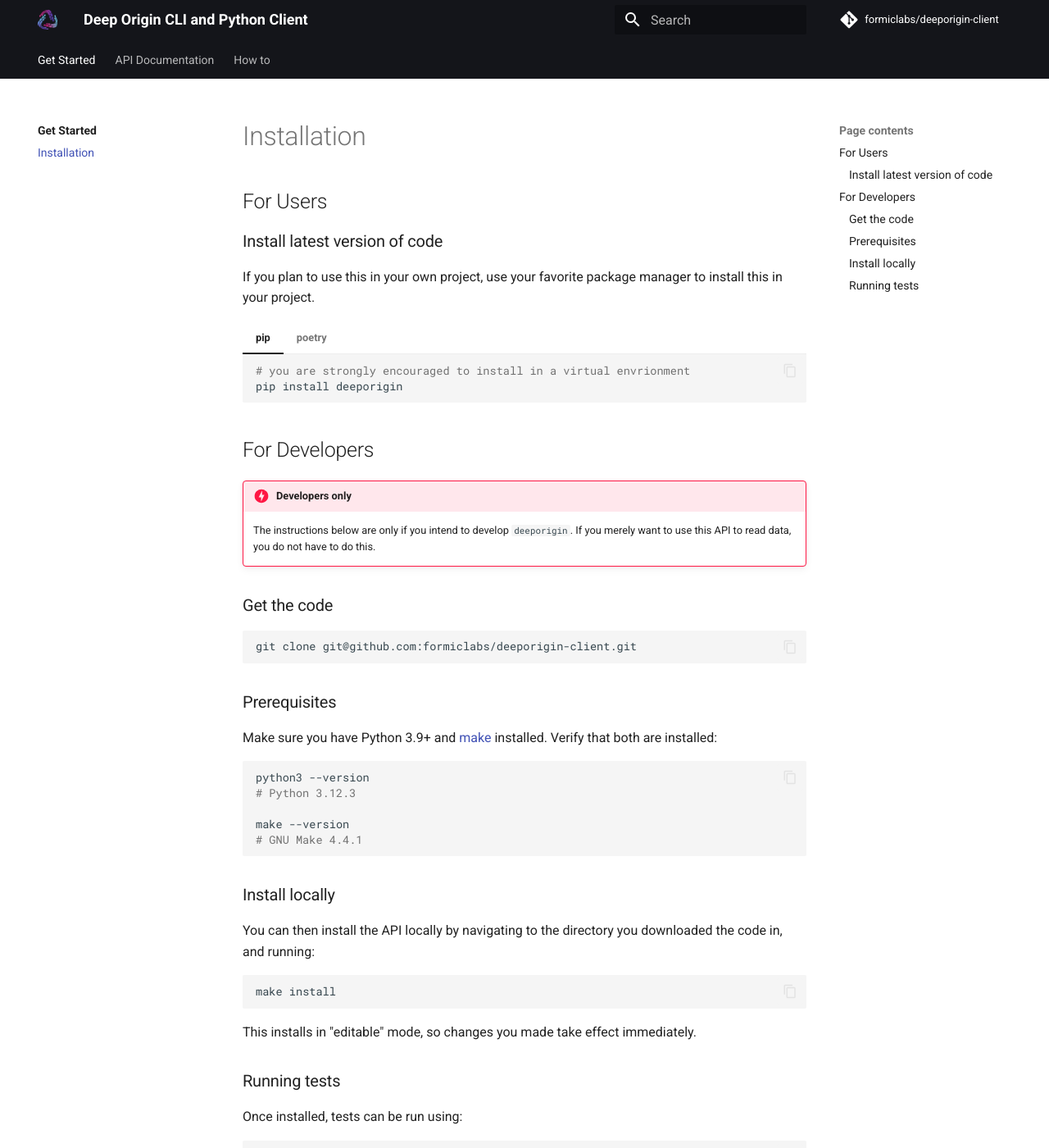
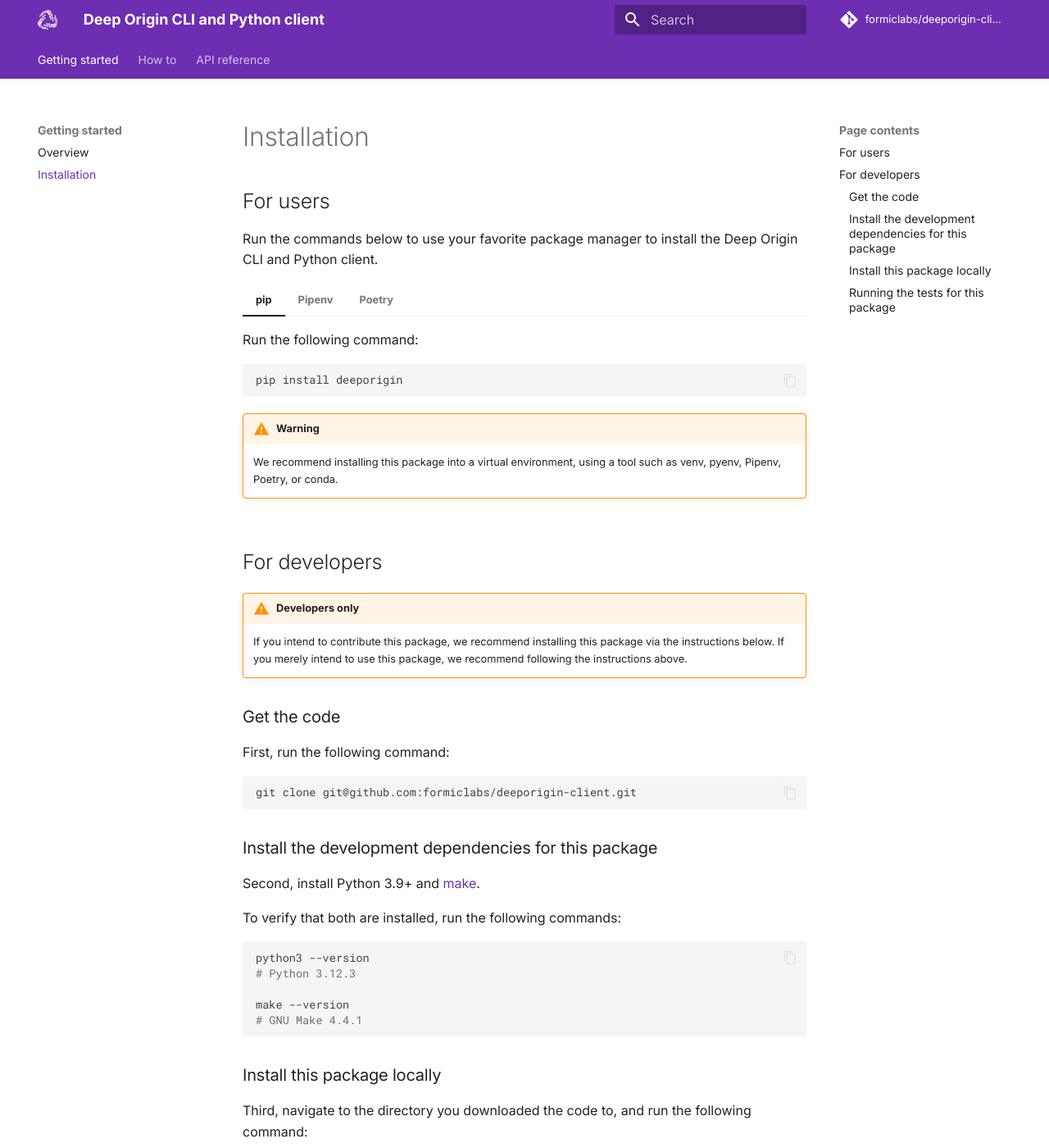
Before and after one commit to deeporiginbio/deeporigin-client, an MkDocs documentation site: the page built from docs/install.md, in a window 1280 px wide and 1400 px high. Shown: the whole window at 82% size. Built offline with MkDocs 1.6.1 and Material for MkDocs 9.7.7, drawn with Linux system fonts in a browser that asks for light colours; comment, search, counter and statistics services are not loaded; some of the changed text lies outside the part shown.

Commit message:
feat(docs): refined documentation (#17)
Co-authored-by: Srinivas Gorur-Shandilya <code@srinivas.gs>

````diff
--- a/docs/install.md
+++ b/docs/install.md
@@ -1,47 +1,52 @@
-
 # Installation
 
-## For Users
+## For users
 
-### Install latest version of code
-
-If you plan to use this in your own project, use your
-favorite package manager to install this in your project.
-
-
+Run the commands below to use your favorite package manager to install the Deep Origin CLI and Python client.
 
 === "pip"
 
+    Run the following command:
+
     ```bash
-    # you are strongly encouraged to install in a virtual envrionment
     pip install deeporigin
     ```
 
-=== "poetry"
+    !!! warning
+        We recommend installing this package into a virtual environment, using a tool such as venv, pyenv, Pipenv, Poetry, or conda.
 
+=== "Pipenv"
+    Run the following command:
+
+    ```bash
+    pipenv install deeporigin
+    ```
+
+=== "Poetry"
+    Run the following command:
 
     ```bash
     poetry add deeporigin
     ```
 
+## For developers
 
-
-## For Developers
-
-!!! danger "Developers only"
-    The instructions below are only if you intend to develop `deeporigin`. If you merely want to use this API to read data, you do not have to do this.
+!!! warning "Developers only"
+    If you intend to contribute this package, we recommend installing this package via the instructions below. If you merely intend to use this package, we recommend following the instructions above.
 
 ### Get the code
 
+First, run the following command:
 ```bash
 git clone git@github.com:formiclabs/deeporigin-client.git
 ```
 
-### Prerequisites
+### Install the development dependencies for this package
 
-Make sure you have Python 3.9+ and
-[make](https://www.gnu.org/software/make//) installed.
-Verify that both are installed:
+Second, install Python 3.9+ and
+[make](https://www.gnu.org/software/make//).
+
+To verify that both are installed, run the following commands:
 
 ```bash
 python3 --version
@@ -51,21 +56,20 @@
 # GNU Make 4.4.1
 ```
 
-### Install locally
+### Install this package locally
 
-You can then install the API locally by navigating to the directory you downloaded the code in, and running:
+Third, navigate to the directory you downloaded the code to, and run the following command:
 
 ```bash
 make install
 ```
 
-This installs in "editable" mode, so changes you made take effect
+This will install this package in an "editable" mode. In this mode, your changes will take effect
 immediately.
 
+### Running the tests for this package
 
-### Running tests
-
-Once installed, tests can be run using:
+Once installed, you can test this package by running the following command:
 
 ```bash
 make test
--- /dev/null
+++ b/docs/stylesheets/extra.css
@@ -0,0 +1,3 @@
+:root {
+  --md-primary-fg-color:        #6D2EB1;
+}
--- a/mkdocs.yaml
+++ b/mkdocs.yaml
@@ -1,4 +1,4 @@
-site_name: Deep Origin CLI and Python Client
+site_name: Deep Origin CLI and Python client
 site_author: Deep Origin
 repo_url: https://github.com/formiclabs/deeporigin-client
 repo_name: formiclabs/deeporigin-client
@@ -7,10 +7,12 @@
 docs_dir: 'docs'
 theme:
   name: material
-  logo: 'images/logo.png'
+  logo: 'images/logo.svg'
   palette:
-    primary: 'black'
-    accent: '#3D97CD'
+    primary: custom
+  font:
+    text: Inter
+    code: Roboto Mono
   features:
     - announce.dismiss
     - content.code.annotate
@@ -29,25 +31,26 @@
     - navigation.tracking
     - search.suggest
     - toc.follow
-  favicon: favicon.png
+  favicon: images/favicon.png
+extra_css:
+  - stylesheets/extra.css
 
 nav:
-- Get Started:
-  - Welcome to Deep Origin Client and API: index.md
+- Getting started:
+  - Overview: overview.md
   - Installation: install.md
-- API Documentation:
-  - Managed Data:
-    - API: ref/data/api.md
-    - Functions: ref/data/functions.md
-    - Schema: ref/data/schema.md
 - How to:
-  - Authenticate into Deep Origin: auth.md
-  - Set up config file: config.md
-  - Managed Data:
-    - Explore data: explore-data.md
-    - Download data: download-data.md
-    - Upload data: upload-data.md
-
+  - Authenticate to Deep Origin: how-to/auth.md
+  - Set up a configuration file: how-to/config.md
+  - Managed data:
+    - Explore data: how-to/managed-data/explore-data.md
+    - Download data: how-to/managed-data/download-data.md
+    - Upload data: how-to/managed-data/upload-data.md
+- API reference:
+  - Managed data:
+    - High-level API: ref/managed-data/high-level-api.md
+    - Low-level API: ref/managed-data/low-level-api.md
+    - Low-level response schemas: ref/managed-data/low-level-schema.md
 
 validation:
   omitted_files: warn
@@ -81,8 +84,6 @@
   - pymdownx.tabbed:
       alternate_style: true
 
-
-
 plugins:
   - search
   - git-committers:
@@ -94,8 +95,8 @@
       default_handler: python
       handlers:
         python:
+          paths: ["."]
           options:
-            paths: ["src"]
             annotations_path: brief
             show_source: false
             docstring_options:
````
Also changed, not shown: docs/overview.md (renamed from docs/index.md, +3 -2 lines), docs/ref/data/api.md (deleted, +0 -6 lines), docs/ref/data/functions.md (deleted, +0 -8 lines), docs/ref/data/schema.md (deleted, +0 -31 lines), docs/ref/managed-data/high-level-api.md (added, +13 -0 lines), docs/ref/managed-data/low-level-api.md (added, +12 -0 lines), docs/ref/managed-data/low-level-schema.md (added, +8 -0 lines), docs/images/favicon.png (added), docs/images/logo.png (deleted), docs/images/logo.svg (added), 4 other files.
